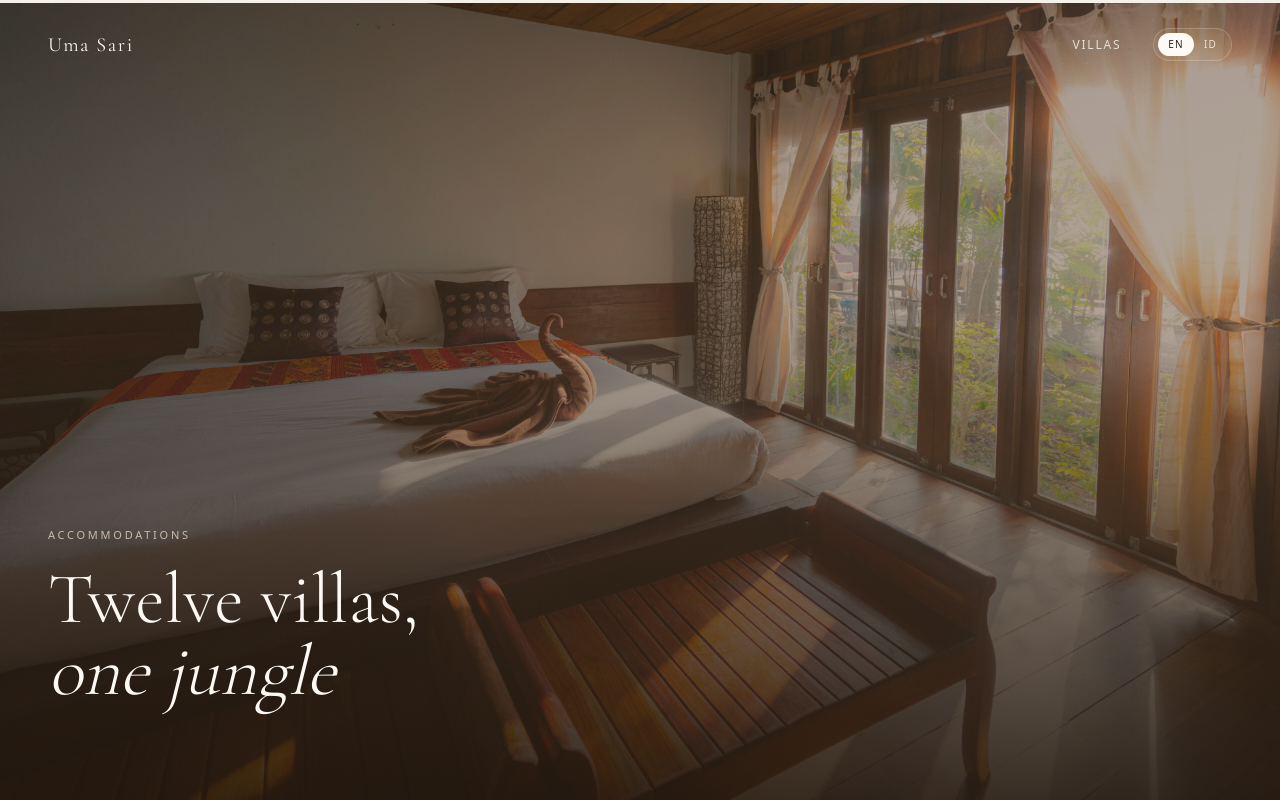
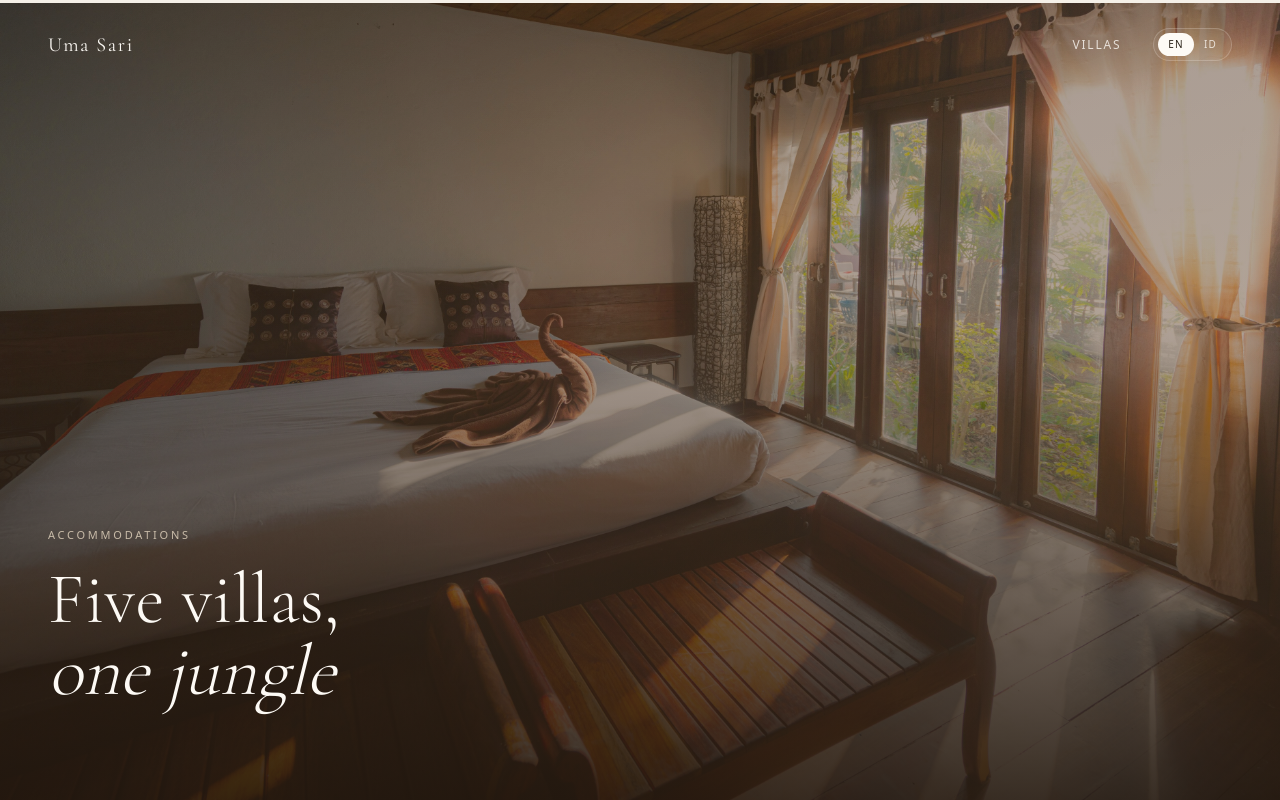
Before and after one commit to innakostiuk/villa-uma-sari, a Next.js app: page /en/villas in a window 1280 px wide. Shown: the top 800 px of the page. Built offline with nearby package versions, Linux system fonts and the light colour scheme.

Commit message:
fix: clean up, fix minor issues

```diff
--- a/app/[lang]/villas/page.tsx
+++ b/app/[lang]/villas/page.tsx
@@ -17,7 +17,7 @@ export default async function VillasPage({ params }: PageParams) {
         eyebrow={eyebrow}
         firstLine={firstLine}
         accent={accent}
-        backgroundClassName="before:bg-[url('/images/villas/hero.jpg')]"
+        backgroundImage="/images/villas/hero.jpg"
         className="h-[46vh] lg:h-[55vh]"
         contentClassName="px-4 py-10 lg:px-12 lg:py-16"
       />
--- a/components/Hero.tsx
+++ b/components/Hero.tsx
@@ -1,3 +1,4 @@
+import Image from 'next/image';
 import type { ReactNode } from 'react';
 import { Eyebrow } from './Eyebrow';
 import { Title } from './Title';
@@ -10,7 +11,7 @@ type HeroProps = {
   description?: string;
   ctaLabel?: string;
   ctaHref?: string;
-  backgroundClassName?: string;
+  backgroundImage?: string;
   showDiscover?: boolean;
   className?: string;
   contentClassName?: string;
@@ -25,7 +26,7 @@ export default function Hero({
   description,
   ctaLabel,
   ctaHref,
-  backgroundClassName = "before:bg-[url('/images/home/hero.jpg')]",
+  backgroundImage = '/images/home/hero.jpg',
   showDiscover = false,
   className = '',
   contentClassName = '',
@@ -33,10 +34,22 @@ export default function Hero({
 }: HeroProps) {
   return (
     <section
-      className={`relative -mt-21.5 flex h-[80vh] w-full bg-[linear-gradient(160deg,#3D2B1F_0%,#6B4C35_40%,#8B6B4A_100%)] before:absolute before:inset-0 before:bg-cover before:bg-center before:opacity-[0.55] before:content-[''] ${backgroundClassName} after:absolute after:inset-0 after:bg-[linear-gradient(to_top,rgba(30,20,12,0.85)_0%,rgba(30,20,12,0.1)_60%)] after:bg-cover after:bg-center lg:h-screen ${className}`.trim()}
+      className={`relative -mt-21.5 flex h-[80vh] w-full overflow-hidden bg-[linear-gradient(160deg,#3D2B1F_0%,#6B4C35_40%,#8B6B4A_100%)] lg:h-screen ${className}`.trim()}
     >
+      <Image
+        src={backgroundImage}
+        alt=""
+        fill
+        priority
+        sizes="100vw"
+        className="object-cover opacity-55"
+      />
       <div
-        className={`z-20 mt-auto flex w-full flex-col gap-8 px-4 pb-10 lg:flex-row lg:items-end lg:justify-between lg:px-12 lg:pb-18 ${contentClassName}`.trim()}
+        className="absolute inset-0
+          bg-[linear-gradient(to_top,rgba(30,20,12,0.85)_0%,rgba(30,20,12,0.1)_60%)]"
+      />
+      <div
+        className={`relative z-20 mt-auto flex w-full flex-col gap-8 px-4 pb-10 lg:flex-row lg:items-end lg:justify-between lg:px-12 lg:pb-18 ${contentClassName}`.trim()}
       >
         <div className="max-w-105 lg:max-w-none">
           {eyebrow && <Eyebrow text={eyebrow} />}
--- a/components/Rooms.tsx
+++ b/components/Rooms.tsx
@@ -90,7 +90,7 @@ export default function Rooms({
         >
           {firstLine}
           <br />
-          <em className="font-comporant italic">{accent}</em>
+          <em className="font-comporant text-earth italic">{accent}</em>
         </h2>
       </div>
       <div className="grid grid-cols-1 gap-4 lg:grid-cols-3 lg:gap-0.5">
--- a/dictionaries/en.json
+++ b/dictionaries/en.json
@@ -7,7 +7,7 @@
       "reserve": "Reserve"
     },
     "footer": {
-      "tagline": "Twelve private villas above the Ayung River, Ubud.",
+      "tagline": "Five private villas above the Ayung River, Ubud.",
       "privacy": "Privacy",
       "contact": "Contact",
       "instagram": "Instagram",
@@ -30,28 +30,28 @@
     "home": {
       "meta": {
         "title": "Uma Sari — Ubud Bali",
-        "description": "Twelve private villas hidden among Ubud's ancient rice terraces."
+        "description": "Five private villas hidden among Ubud's ancient rice terraces."
       },
       "hero": {
         "eyebrow": "Ubud · Bali · Indonesia",
         "firstLine": "Where the",
         "accent": "jungle breathes",
         "lastLine": "around you",
-        "subtitle": "Twelve private villas hidden among Ubud's ancient rice terraces. A place to arrive slowly, and leave differently."
+        "subtitle": "Five private villas hidden among Ubud's ancient rice terraces. A place to arrive slowly, and leave differently."
       },
       "intro": {
         "label": "Our Philosophy",
         "title": "Luxury that\nleaves ",
         "accent": "no trace",
         "body": [
-          "Uma Sari was built with one belief: that true luxury is invisible. No grand lobbies. No performance. Just twelve villas, open to the jungle, where the only agenda is your own.",
+          "Uma Sari was built with one belief: that true luxury is invisible. No grand lobbies. No performance. Just five villas, open to the jungle, where the only agenda is your own.",
           "Each villa was designed by local architects using reclaimed teak and volcanic stone — materials that age with the land, not against it."
         ],
         "cta": "Read our story"
       },
       "accomodation": {
         "label": "Accommodations",
-        "firstLine": "Twelve villas,",
+        "firstLine": "Five villas,",
         "accent": "one jungle",
         "items": []
       },
@@ -86,11 +86,11 @@
     "villas": {
       "meta": {
         "title": "Uma Sari — Villas",
-        "description": "Twelve private villas above the Ayung River valley in Ubud, Bali."
+        "description": "Five private villas above the Ayung River valley in Ubud, Bali."
       },
       "hero": {
         "eyebrow": "Accommodations",
-        "firstLine": "Twelve villas,",
+        "firstLine": "Five villas,",
         "accent": "one jungle"
       },
       "filters": {
@@ -171,8 +171,7 @@
             "Butler Service",
             "Valley View",
             "Outdoor Bath"
-          ],
-          "heroImage": "https://images.unsplash.com/photo-1571896349842-33c89424de2d?w=1200&q=80"
+          ]
         },
         {
           "slug": "the-terrace",
@@ -194,8 +193,7 @@
             "Outdoor Shower",
             "In-villa Dining"
           ],
-          "tags": ["Private Pool", "Rice Terrace View", "Garden"],
-          "heroImage": "https://images.unsplash.com/photo-1540541338287-41700207dee6?w=1200&q=80"
+          "tags": ["Private Pool", "Rice Terrace View", "Garden"]
         },
         {
           "slug": "the-forest",
@@ -217,8 +215,7 @@
             "Outdoor Shower",
             "King Bedroom"
           ],
-          "tags": ["Private Pool", "Forest View", "Couples"],
-          "heroImage": "https://images.unsplash.com/photo-1505693416388-ac5ce068fe85?w=1200&q=80"
+          "tags": ["Private Pool", "Forest View", "Couples"]
         },
         {
           "slug": "the-pavilion",
@@ -240,8 +237,7 @@
             "Garden View",
             "Cooking Class Access"
           ],
-          "tags": ["Garden Pool", "Open Pavilion", "2 Bedrooms"],
-          "heroImage": "https://images.unsplash.com/photo-1445019980597-93fa8acb246c?w=1200&q=80"
+          "tags": ["Garden Pool", "Open Pavilion", "2 Bedrooms"]
         },
         {
           "slug": "the-canopy-house",
@@ -263,8 +259,7 @@
             "Outdoor Shower",
             "Sunset Deck"
           ],
-          "tags": ["Treetop Pool", "Jungle Canopy", "Sunset View"],
-          "heroImage": "https://images.unsplash.com/photo-1520250497591-112f2f40a3f4?w=1200&q=80"
+          "tags": ["Treetop Pool", "Jungle Canopy", "Sunset View"]
         }
       ]
     },
@@ -362,14 +357,14 @@
           {
             "number": "03",
             "name": "Slow by choice",
-            "description": "We will never have more than twelve villas. Growth for its own sake is not something we're interested in."
+            "description": "We will never have more than five villas. Growth for its own sake is not something we're interested in."
           }
         ]
       },
       "sustainability": {
         "label": "Sustainability",
         "title": "Leave the jungle better than we found it",
-        "body": "Every decision at Uma Sari runs through a single filter: does this leave the land better or worse? We've solar-powered all twelve villas, composted all kitchen waste since day one, and planted 400 trees on adjacent land.",
+        "body": "Every decision at Uma Sari runs through a single filter: does this leave the land better or worse? We've solar-powered all five villas, composted all kitchen waste since day one, and planted 400 trees on adjacent land.",
         "stats": [
           {
             "number": "100%",
```
Also changed, not shown: dictionaries/id.json (+14 -19 lines).
